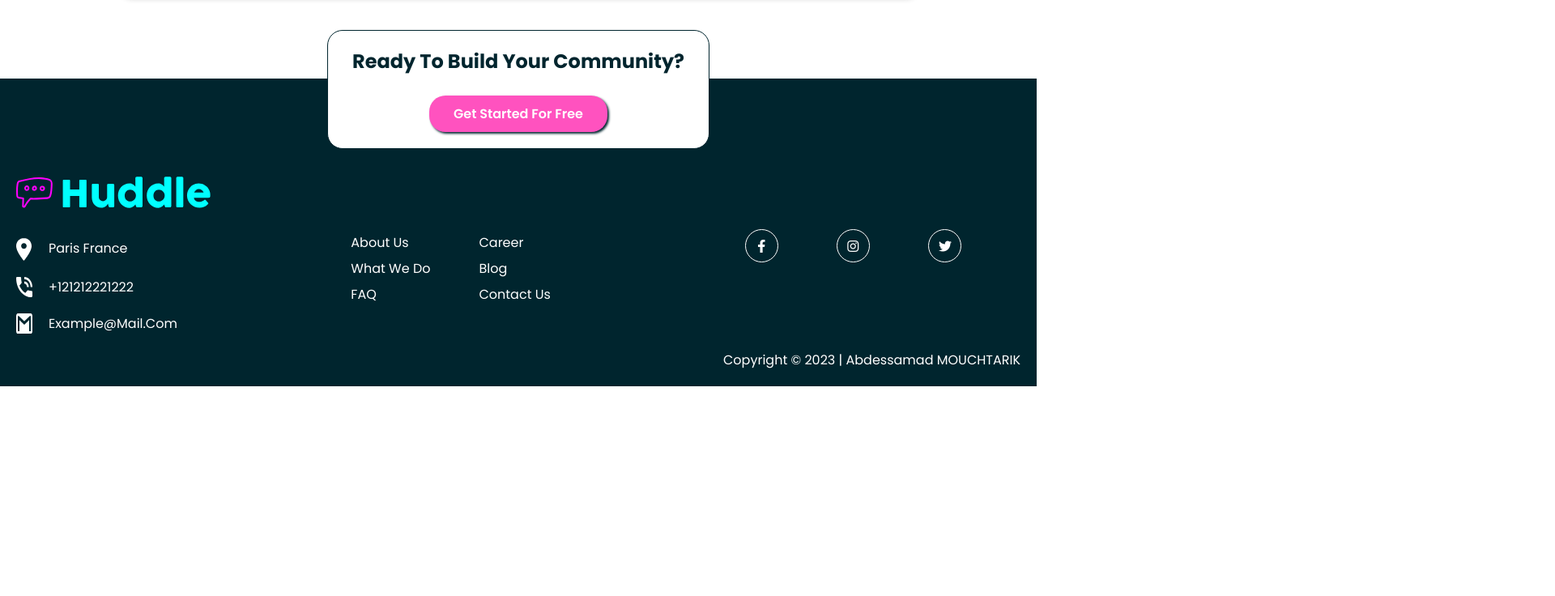
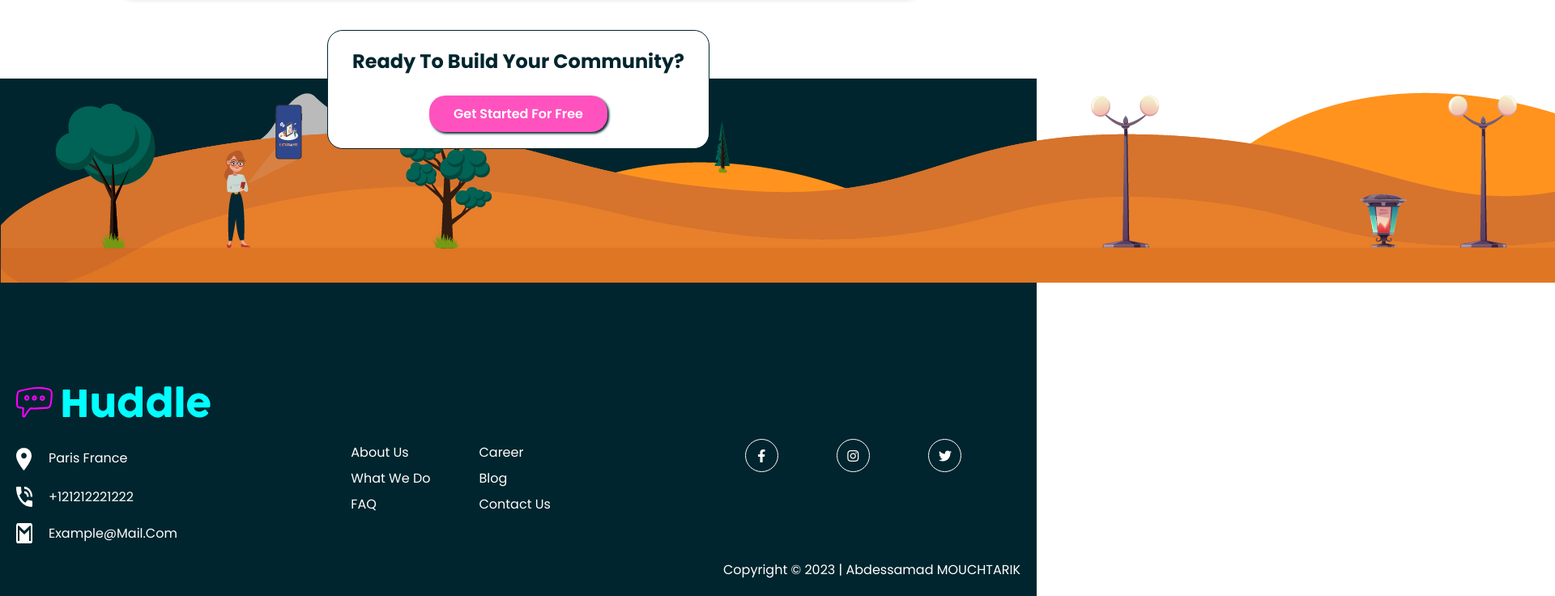
Before and after one commit to abdessamadmo/Huddle, a plain HTML site: page Huddle/index.html in a window 1280 px wide. Shown: the part 1835-2571 px from the top of the page at 81% size, 1920 px wide, since content can reach past the window. Before the commit the page ends 2312 px from the top, so only its background shows below. Drawn offline with Linux system fonts and the light colour scheme.

Commit message:
Update index.html

```diff
--- a/Huddle/index.html
+++ b/Huddle/index.html
@@ -67,6 +67,7 @@
             <h2 class="main-clr txt-cap">ready to build your community?</h2>
            <br> <div class="cta bg-pink white-clr mt-20"><a href="#">get started for free</a></div>
     </div>
+        <img src="images/separator1.png"></img>
     <div class="footer-content white-clr">
         <div class="footer-logo">
             <img src="images/logo.svg" alt="">
```
